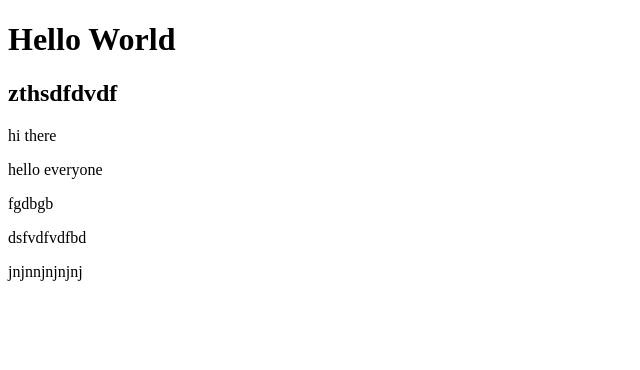
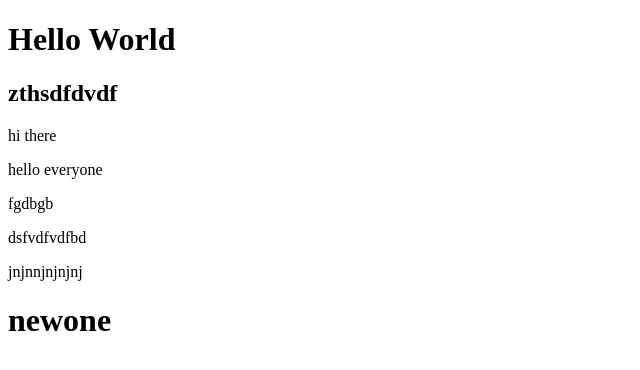
Before and after one commit to VitaliiKoshytskyi/projects_goit, a plain HTML site: page index.html in a window 1280 px wide. Shown: the whole page, without its empty margins (0-640 px from the left). Drawn offline with Linux system fonts and the light colour scheme.

Commit message:
added h1

```diff
--- a/index.html
+++ b/index.html
@@ -17,3 +17,4 @@
 <p>dsfvdfvdfbd</p>
 
 <p>jnjnnjnjnjnj</p>
+<h1>newone</h1>
```
Also changed, not shown: .prettierrc.json (renamed from css/.prettierrc.json).
